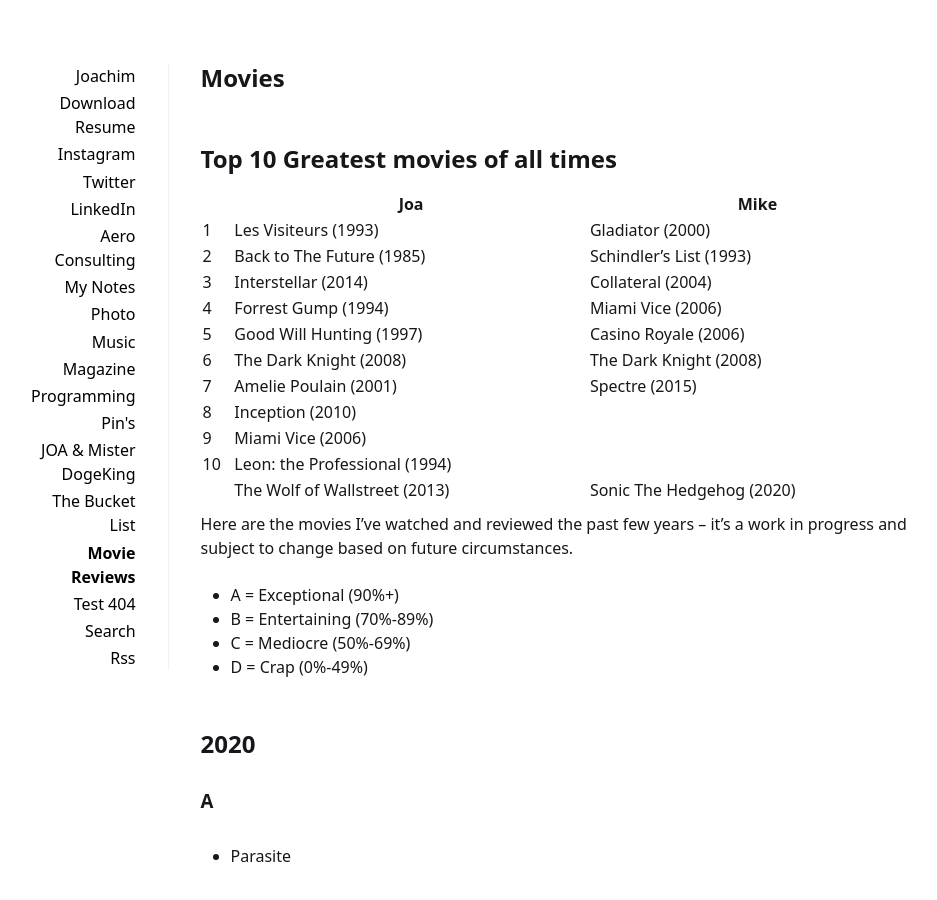
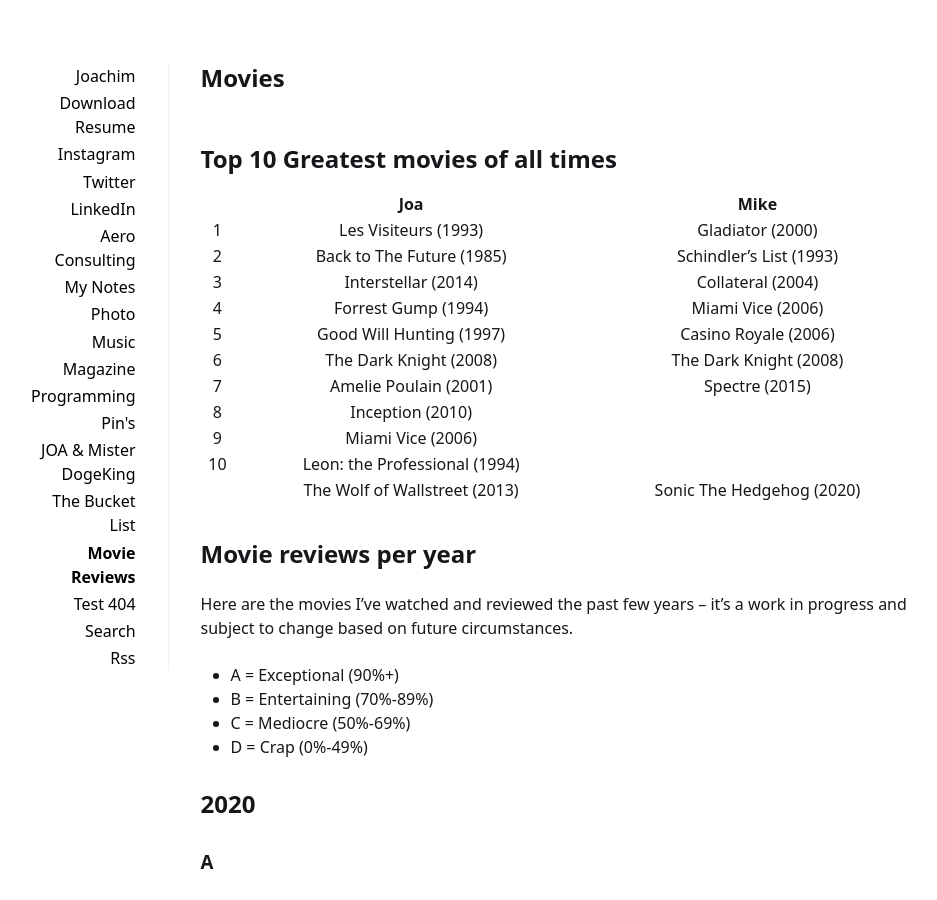
Before and after one commit to casagou/joa, a Jekyll site: the page built from _pages/movies.md, in a window 1280 px wide and 900 px high. Shown: the whole window, without its empty margins (161-1098 px from the left). Built offline with Jekyll 4.4.1, drawn with Linux system fonts in a browser that asks for light colours; some of the changed text lies outside the part shown.

Commit message:
Update movies.md

```diff
--- a/_pages/movies.md
+++ b/_pages/movies.md
@@ -6,7 +6,7 @@ title: Movies
 # Top 10 Greatest movies of all times
 
 |    	| Joa                           	| Mike                      	|
-|----	|-------------------------------	|---------------------------	|
+|:----:	|:-----------------------------:	|:-------------------------:	|
 | 1  	| Les Visiteurs (1993)             	| Gladiator (2000)          	|
 | 2  	| Back to The Future (1985)        	| Schindler's List (1993)   	|
 | 3  	| Interstellar (2014)              	| Collateral (2004)         	|
@@ -19,7 +19,7 @@ title: Movies
 | 10 	| Leon: the Professional (1994) 	|                           	|
 |    	| The Wolf of Wallstreet (2013) 	| Sonic The Hedgehog (2020) 	|
 
-
+# Movie reviews per year
 
 Here are the movies I've watched and reviewed the past few years – it’s a work in progress and subject to change based on future circumstances.
 
@@ -29,7 +29,7 @@ Here are the movies I've watched and reviewed the past few years – it’s a wo
 * D = Crap (0%-49%)
 
 
-# 2020
+## 2020
 
 ### A
 * Parasite
@@ -43,7 +43,7 @@ Here are the movies I've watched and reviewed the past few years – it’s a wo
 
 ----
 
-# 2019
+## 2019
 
 ### A
 * Ford v Ferrari
@@ -72,7 +72,7 @@ Here are the movies I've watched and reviewed the past few years – it’s a wo
 
 ----
 
-# 2018
+## 2018
 
 ### A+
 * First Man
@@ -96,7 +96,7 @@ Here are the movies I've watched and reviewed the past few years – it’s a wo
 
 ----
 
-# 2015
+## 2015
 
 ### A
 * The Martian
@@ -112,7 +112,7 @@ Here are the movies I've watched and reviewed the past few years – it’s a wo
 
 ----
 
-# 2013
+## 2013
 
 ### A+
 * Gravity
@@ -175,7 +175,6 @@ Here are the movies I've watched and reviewed the past few years – it’s a wo
 * Spring Breakers
 * Movie 43
 
-
 > ## Mike Scale !
 >
 > ### A
@@ -189,7 +188,7 @@ Here are the movies I've watched and reviewed the past few years – it’s a wo
 
 ----
 
-# 2012
+## 2012
 
 1. Zero Dark Thirty
 2. Django Unchained
@@ -448,7 +449,7 @@ Here are the movies I've watched and reviewed the past few years – it’s a wo
 
 ----
 
-# 2010
+## 2010
 
 1. Black Swan
 2. Inception
@@ -463,7 +464,7 @@ Here are the movies I've watched and reviewed the past few years – it’s a wo
 
 ----
 
-# 2008
+## 2008
 
 > ## Mike Scale !
 >
@@ -475,7 +476,7 @@ Here are the movies I've watched and reviewed the past few years – it’s a wo
 
 ----
 
-# 2006
+## 2006
 
 > ## Mike Scale !
 >
@@ -485,7 +486,7 @@ Here are the movies I've watched and reviewed the past few years – it’s a wo
 
 ----
 
-# 2004
+## 2004
 
 > ## Mike Scale !
 >
@@ -494,7 +495,7 @@ Here are the movies I've watched and reviewed the past few years – it’s a wo
 
 ----
 
-# 2000
+## 2000
 
 > ## Mike Scale !
 >
```
Also changed, not shown: other parts of _pages/movies.md (+4 -2 lines).
